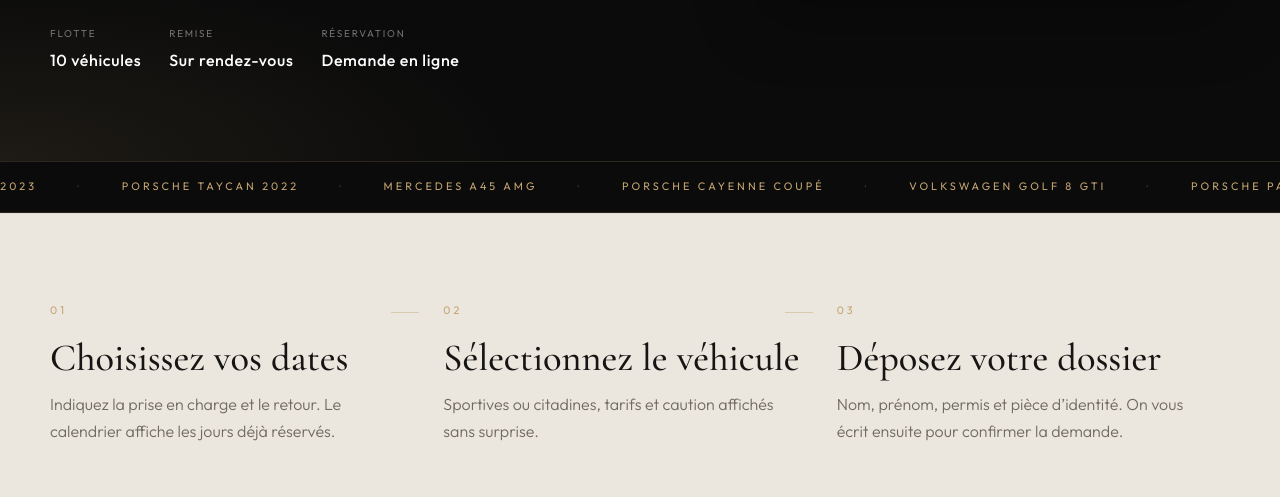
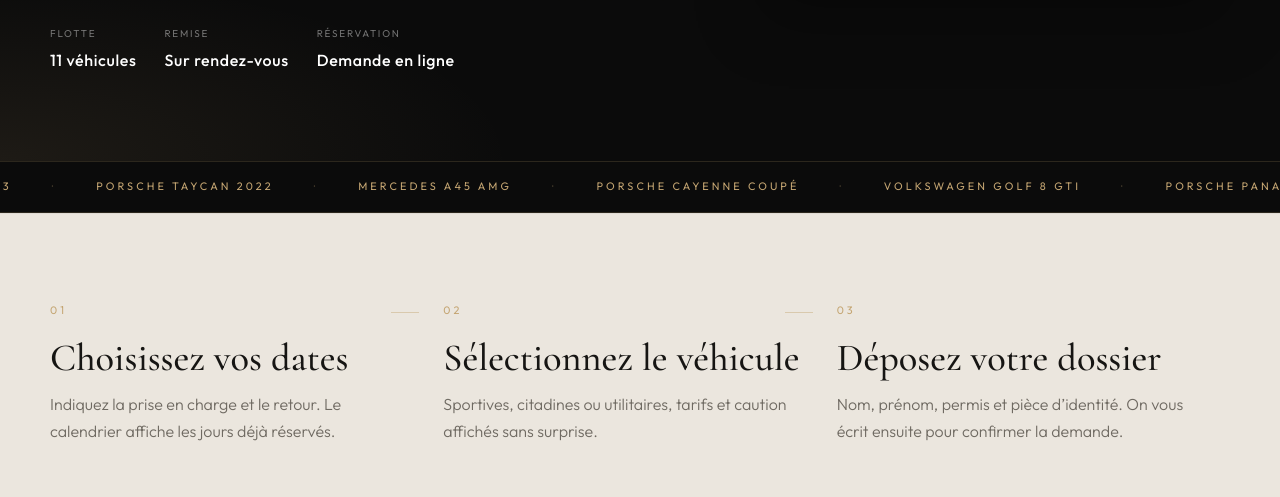
Before and after one commit to DaytonaVega/locprestige, a plain HTML site: page index.html in a window 1280 px wide. Shown: the part 455-952 px from the top of the page. Drawn offline with nearby package versions, Linux system fonts and the light colour scheme.

Commit message:
Add the Renault Trafic as a 60 euro utility van with a 500 euro deposit and small plate covers.
Co-authored-by: Cursor <cursoragent@cursor.com>

```diff
--- a/index.html
+++ b/index.html
@@ -16,7 +16,7 @@
       rel="stylesheet"
     />
     <link rel="icon" type="image/png" href="images/logo.png" />
-    <link rel="stylesheet" href="css/styles.css?v=28" />
+    <link rel="stylesheet" href="css/styles.css?v=29" />
   </head>
   <body>
     <div class="loader" id="pageLoader" aria-hidden="true">
@@ -104,7 +104,7 @@
         <article data-reveal>
           <span>02</span>
           <h2>Sélectionnez le véhicule</h2>
-          <p>Sportives ou citadines, tarifs et caution affichés sans surprise.</p>
+          <p>Sportives, citadines ou utilitaires, tarifs et caution affichés sans surprise.</p>
         </article>
         <article data-reveal>
           <span>03</span>
@@ -462,7 +462,7 @@
       </article>
     </dialog>
 
-    <script src="js/vehicles.js?v=28"></script>
-    <script src="js/app.js?v=28"></script>
+    <script src="js/vehicles.js?v=29"></script>
+    <script src="js/app.js?v=29"></script>
   </body>
 </html>
--- a/js/vehicles.js
+++ b/js/vehicles.js
@@ -224,6 +224,27 @@ const VEHICLES = [
       "Une Classe A 2021 AMG Line, blanche, toit panoramique. Double écran MBUX, habitacle cuir et surpiqûres rouges, éclairage d’ambiance : la citadine prestige pour la ville, un week-end ou un événement.",
   },
   {
+    id: "trafic",
+    name: "Renault Trafic",
+    category: "utilitaire",
+    seats: 9,
+    transmission: "Manuelle",
+    fuel: "Diesel",
+    price: 60,
+    deposit: 500,
+    featured: true,
+    image: "images/trafic/avant.jpg",
+    images: [
+      "images/trafic/avant.jpg",
+      "images/trafic/arriere.jpg",
+      "images/trafic/sieges.jpg",
+      "images/trafic/poste.jpg",
+      "images/trafic/habitacle.jpg",
+    ],
+    blurb:
+      "Un Trafic argenté, 9 places. Sièges cuir surpiqués, écran central, stores aux vitres : l’utilitaire pour un groupe, un événement ou simplement transporter du monde sans se serrer.",
+  },
+  {
     id: "bmw-116i",
     name: "BMW 116i Série 1 2025",
     category: "citadine",
@@ -252,4 +273,5 @@ const CATEGORIES = [
   { id: "all", label: "Tous" },
   { id: "sportive", label: "Sportives" },
   { id: "citadine", label: "Citadines" },
+  { id: "utilitaire", label: "Utilitaires" },
 ];
```
Also changed, not shown: images/trafic/arriere.jpg (added), images/trafic/avant.jpg (added), images/trafic/habitacle.jpg (added), images/trafic/poste.jpg (added), images/trafic/sieges.jpg (added).
